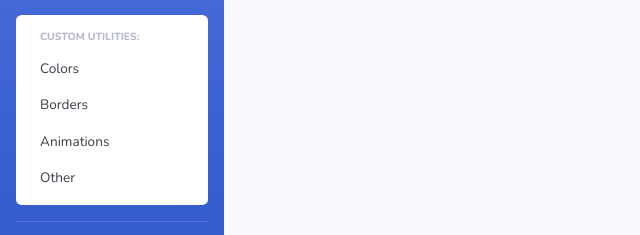
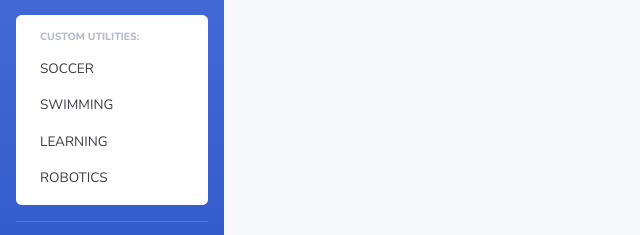
Before and after one commit to python-benedict/Dashboard, a website with bundled scripts: page buttons.html in a window 1280 px wide. Both pictures are taken after a click on the link "FEATURES". Shown: the part 257-492 px from the top of the page, 0-640 px from the left. Built offline with nearby package versions, Linux system fonts and the light colour scheme.

Commit message:
more changes made on the button.html page

```diff
--- a/buttons.html
+++ b/buttons.html
@@ -84,10 +84,10 @@
                     data-parent="#accordionSidebar">
                     <div class="bg-white py-2 collapse-inner rounded">
                         <h6 class="collapse-header">Custom Utilities:</h6>
-                        <a class="collapse-item" href="utilities-color.html">Colors</a>
-                        <a class="collapse-item" href="utilities-border.html">Borders</a>
-                        <a class="collapse-item" href="utilities-animation.html">Animations</a>
-                        <a class="collapse-item" href="utilities-other.html">Other</a>
+                        <a class="collapse-item" href="cards.html">SOCCER</a>
+                        <a class="collapse-item" href="cards.html">SWIMMING</a>
+                        <a class="collapse-item" href="cards.html">LEARNING</a>
+                        <a class="collapse-item" href="cards.html">ROBOTICS</a>
                     </div>
                 </div>
             </li>
```
